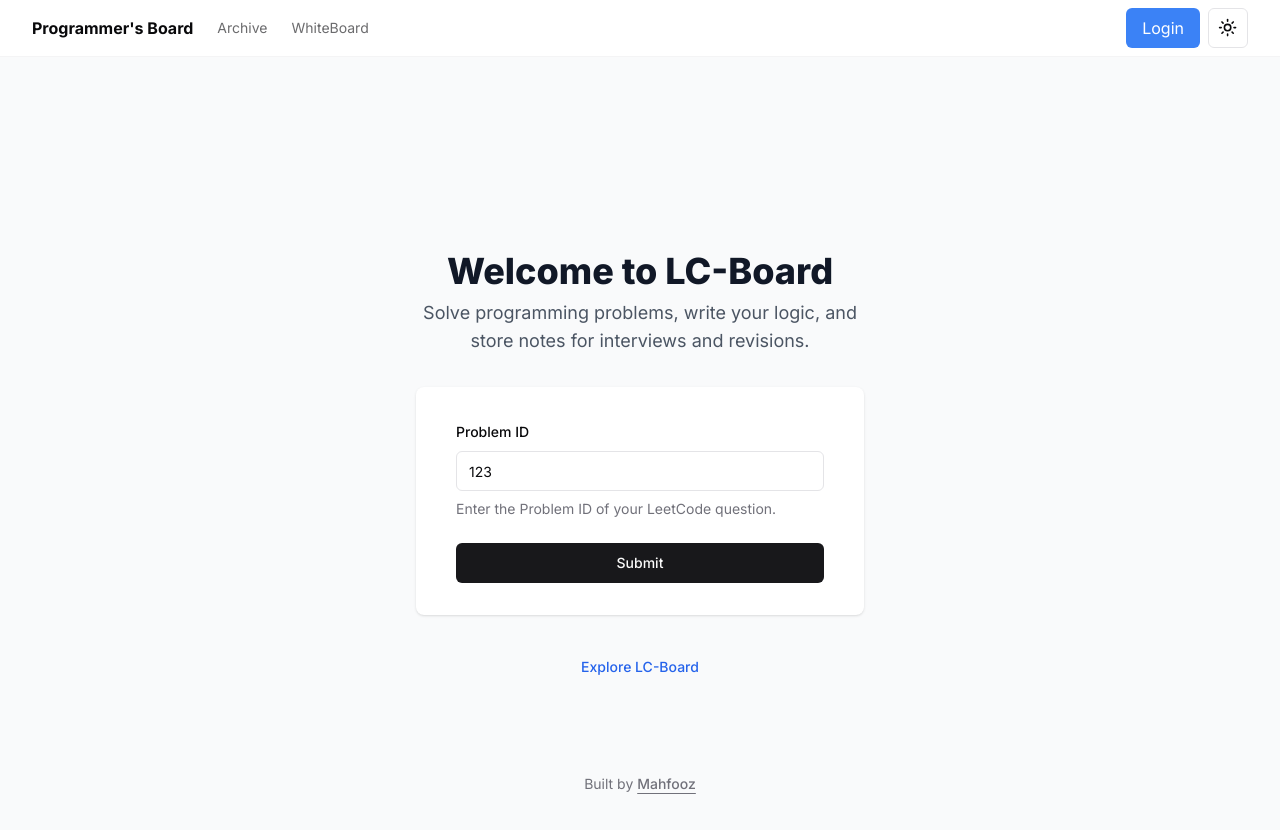
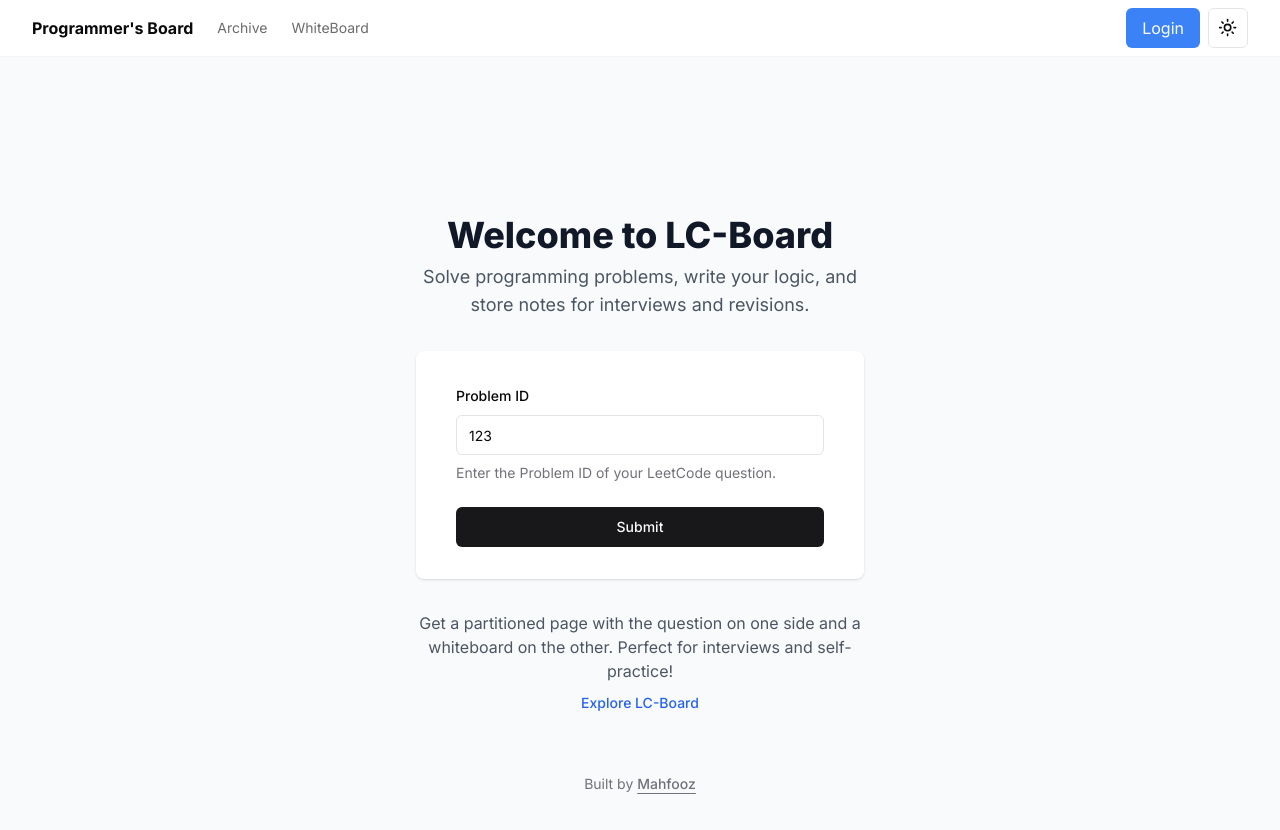
Before and after one commit to IamMahfooz/lc-board, a Next.js app: page / in a window 1280 px wide. Shown: the top 830 px of the page. Built offline with nearby package versions, Linux system fonts and the light colour scheme; no server answers.

Commit message:
update: updated readme
Signed-off-by: mahfooz <mahfooz720946@gmail.com>

```diff
--- a/app/page.tsx
+++ b/app/page.tsx
@@ -10,7 +10,7 @@
 
 const formSchema = z.object({
     problemId: z.string().min(1, {
-        message: "Problem ID must be at least 1 characters.",
+        message: "Problem ID must be at least 1 character.",
     }),
 });
 
@@ -61,8 +61,12 @@
                         </Form>
                     </div>
                     <div className="text-center mt-4">
+                        <p className="text-gray-600">
+                            Get a partitioned page with the question on one side and a whiteboard on the other. Perfect
+                            for interviews and self-practice!
+                        </p>
                         <Button variant="link" className="text-blue-600"
-                                onClick={() => window.open('https://github.com/IamMahfooz/lc-board', '_blank')}>
+                                onClick={() => window.open('https://lc-board-ochre.vercel.app/', '_blank')}>
                             Explore LC-Board
                         </Button>
                     </div>
```
